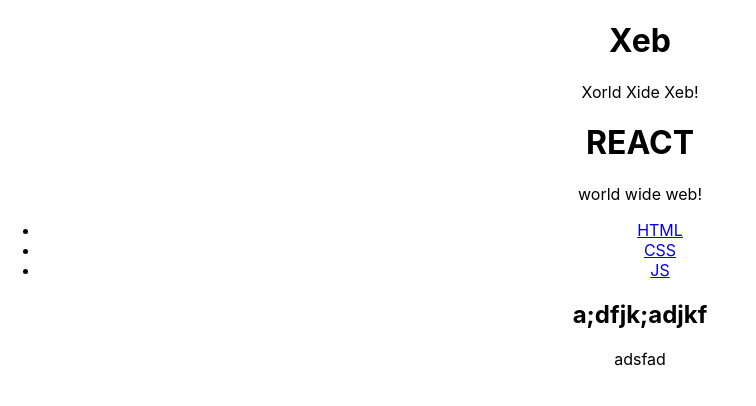
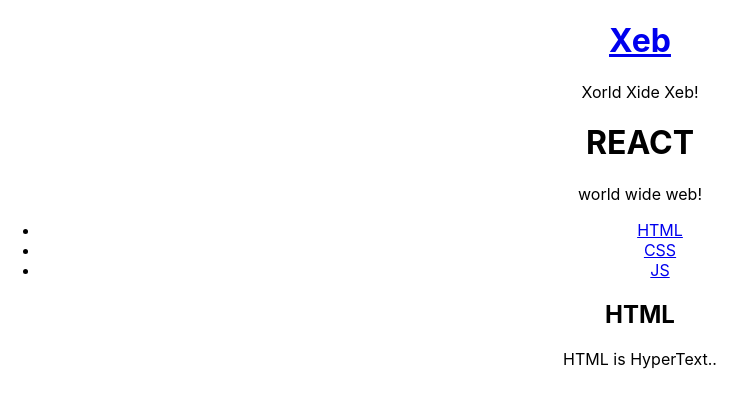
Before and after one commit to alsgp0877/React-Basic, a React (Create React App) app: page / in a window 1280 px wide. Shown: the top 406 px of the page, without its empty margins (0-756 px from the left). Built offline with nearby package versions, Linux system fonts and the light colour scheme.

Commit message:
이벤트 onClick 사용

```diff
--- a/src/App.js
+++ b/src/App.js
@@ -8,7 +8,9 @@
   constructor(props){
     super(props);
     this.state={
+      mode:'read',
       subject:{title:'Xeb',sub:'Xorld Xide Xeb!'},
+      welcome:{title:'Welcome',desc:'Hello, React!!'},
       contents:[
         {id:1,title:'HTML', desc:'HTML is HyperText..'},
         {id:2,title:'CSS', desc:'CSS is HyperText..'},
@@ -18,12 +20,24 @@
   }
 
   render(){
+    var _title,_desc = null;
+    if(this.state.mode == 'welcome'){
+      _title=this.state.welcome.title;
+      _desc = this.state.welcome.desc;
+    }else if(this.state.mode==='read'){
+      _title=this.state.contents[0].title;
+      _desc=this.state.contents[0].desc;
+    }
     return (
       <div className="App">
-        <Subject title={this.state.subject.title} sub={this.state.subject.sub}></Subject>
+        {/* <Subject title={this.state.subject.title} sub={this.state.subject.sub}></Subject> */}
+        <header>
+        <h1><a href="/" onClick={function(e){alert('HI'); e.preventDefault();}}>{this.state.subject.title}</a></h1>
+        {this.state.subject.sub}
+        </header>
         <Subject title="REACT" sub="world wide web!"></Subject>
         <TOC data={this.state.contents}></TOC>
-        <CONT title="a;dfjk;adjkf" desc="adsfad"></CONT>
+        <CONT title={_title} desc={_desc}></CONT>
       </div>
     );
   }
```
